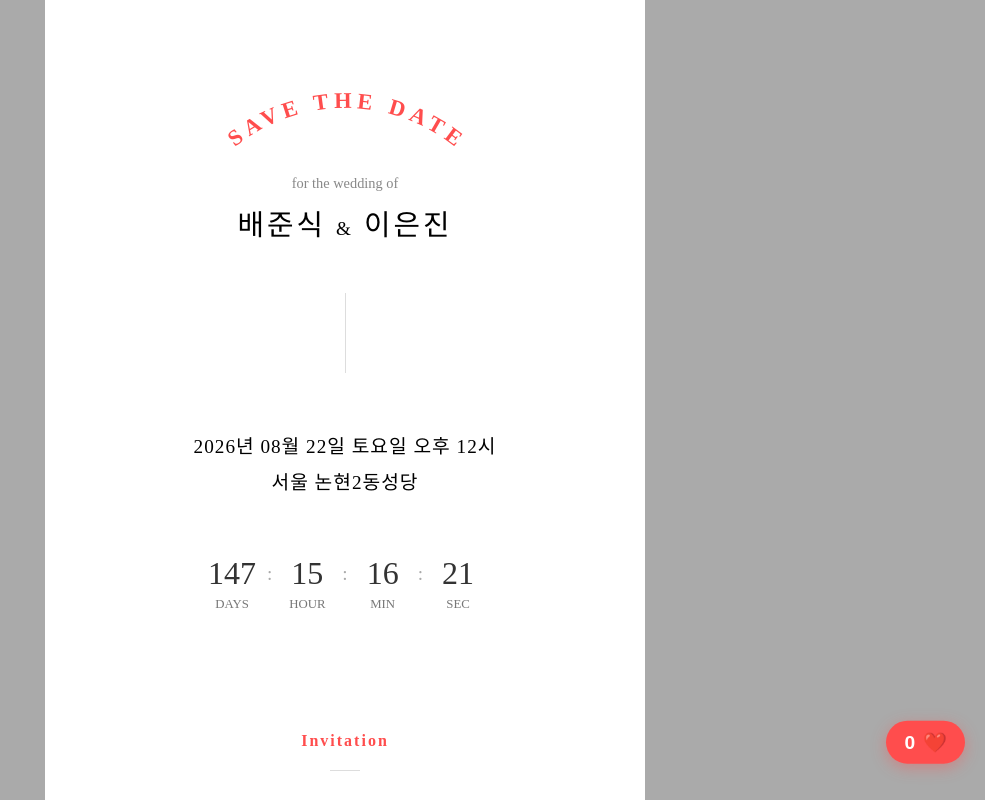
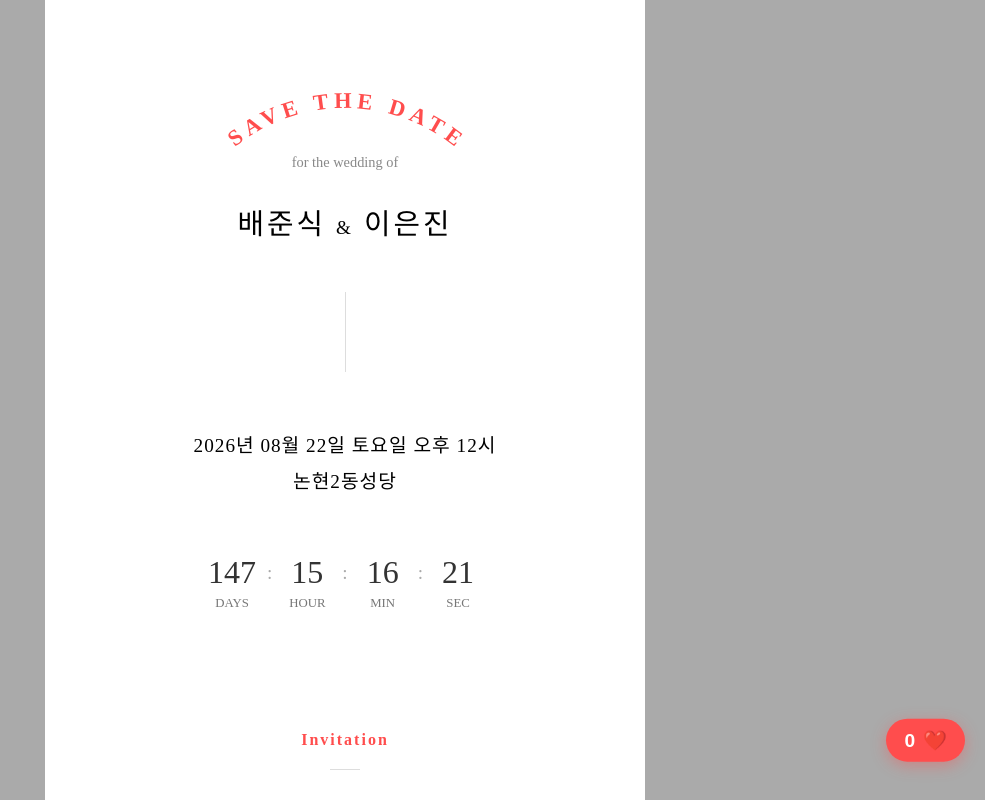
Before and after one commit to eunjinii/wedding-invitation, a React (Create React App) app: page / in a window 1280 px wide. Shown: the top 800 px of the page, without its empty margins (295-1280 px from the left). Built offline with nearby package versions, Linux system fonts and the light colour scheme; no server answers; the database is empty; a web font is replaced by a local one.

Commit message:
필요없는 요소 수정

```diff
--- a/src/components/Header.js
+++ b/src/components/Header.js
@@ -6,20 +6,10 @@ const Header = () => {
             {/* 신랑 & 신부 이름 */}
 
             <div style={archWrapperStyle}>
-                {/* viewBox 높이를 120에서 150으로 늘려 윗공간에 여유를 주었습니다. */}
-                <svg viewBox="0 0 500 150" style={svgStyle}>
+                <svg viewBox="0 0 500 120" style={svgStyle}>
                     <defs>
-                        {/*
-                          시작점과 끝점의 Y좌표를 140으로 내리고,
-                          반지름을 250으로 키워 글자가 캔버스 천장에 닿지 않는 완만하고 예쁜 아치를 만들었습니다.
-                        */}
                         <path id="textArchPath" d="M 50,140 A 250,250 0 0,1 450,140" fill="none" />
                     </defs>
-
-                    {/*
-                      1. letter-spacing은 인라인 스타일 대신 속성(letter-spacing)으로 통일했습니다.
-                      2. textLength와 lengthAdjust로 글자 왜곡을 완전히 방지합니다.
-                    */}
                     <text style={archTextStyle} textLength="340" lengthAdjust="spacing">
                         <textPath href="#textArchPath" startOffset="50%" textAnchor="middle">
                             SAVE THE DATE
@@ -40,7 +30,7 @@ const Header = () => {
 
             {/* 일시 및 장소 정보 */}
             <p style={infoStyle}>2026년 08월 22일 토요일 오후 12시</p>
-            <p style={infoStyle}>서울 논현2동성당</p>
+            <p style={infoStyle}>논현2동성당</p>
         </header>
     );
 };
@@ -80,7 +70,7 @@ const archTextStyle = {
 const forTheWeddingStyle = {
     fontSize: '0.9rem',
     color: '#888',
-    marginBottom: '10px'
+    marginBottom: '30px'
 };
 
 const titleStyle = {
--- a/src/components/Location.js
+++ b/src/components/Location.js
@@ -23,10 +23,10 @@ const Location = () => {
                 <h3 style={infoStyle}>2026년 08월 22일 토요일 오후 12시</h3>
                 <h3 style={infoStyle}>논현2동성당</h3>
                 <p style={addressStyle}><button onClick={handleCopyAddress}>
-                    <span style={{ color: '#333', textDecoration: 'none' }}>📋 {address}</span>
+                    <span style={{ color: '#333', textDecoration: 'none' }}>{address}</span>
                 </button></p>
                 <p style={addressStyle}><a href={`tel:${phone}`} >
-                    📞 {phone}
+                    {phone}
                 </a></p>
             </div>
 
@@ -39,7 +39,7 @@ const Location = () => {
             </div>
 
             {/* 길찾기 앱 버튼들 */}
-            <div style={naviButtonGroupStyle}>
+            {/*             <div style={naviButtonGroupStyle}>
                 <a href="https://map.naver.com/v5/search/논현2동성당" target="_blank" rel="noreferrer" style={naviButtonStyle}>
                     <span style={{ color: '#03C75A' }}>●</span> 네이버지도
                 </a>
@@ -49,7 +49,7 @@ const Location = () => {
                 <a href="https://surl.tmap.co.kr/..." target="_blank" rel="noreferrer" style={naviButtonStyle}>
                     <span style={{ color: '#FF0000' }}>●</span> 티맵
                 </a>
-            </div>
+            </div> */}
 
             <div style={transportContainerStyle}>
                 {/* 지하철 */}
```
